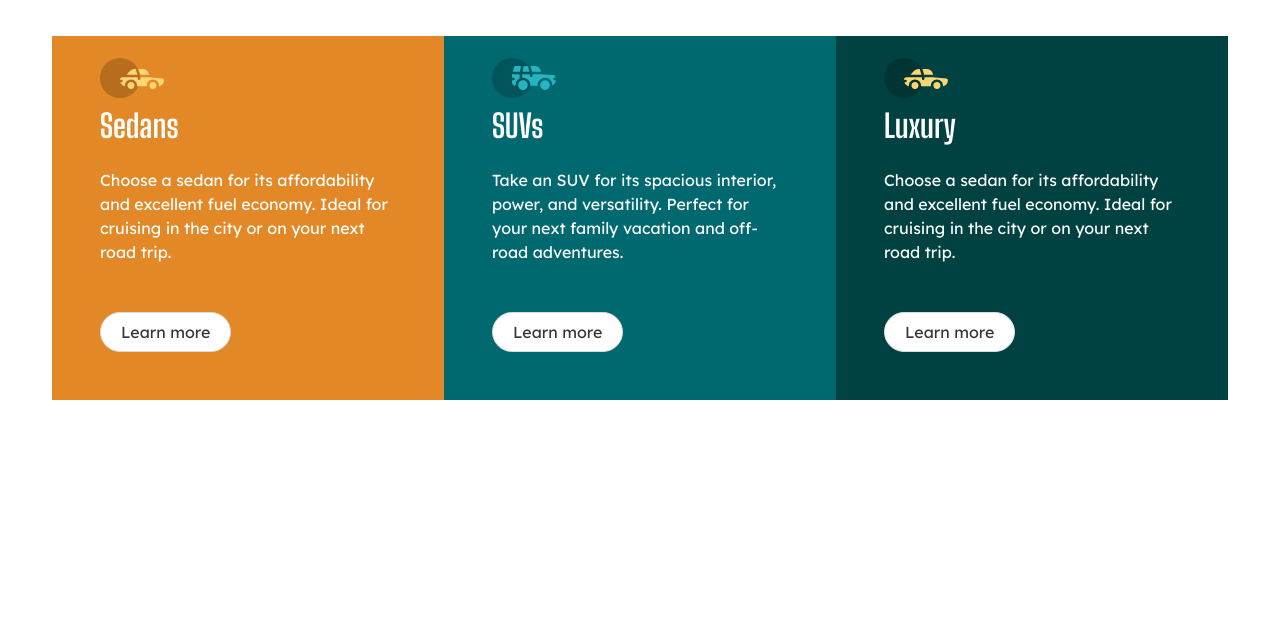
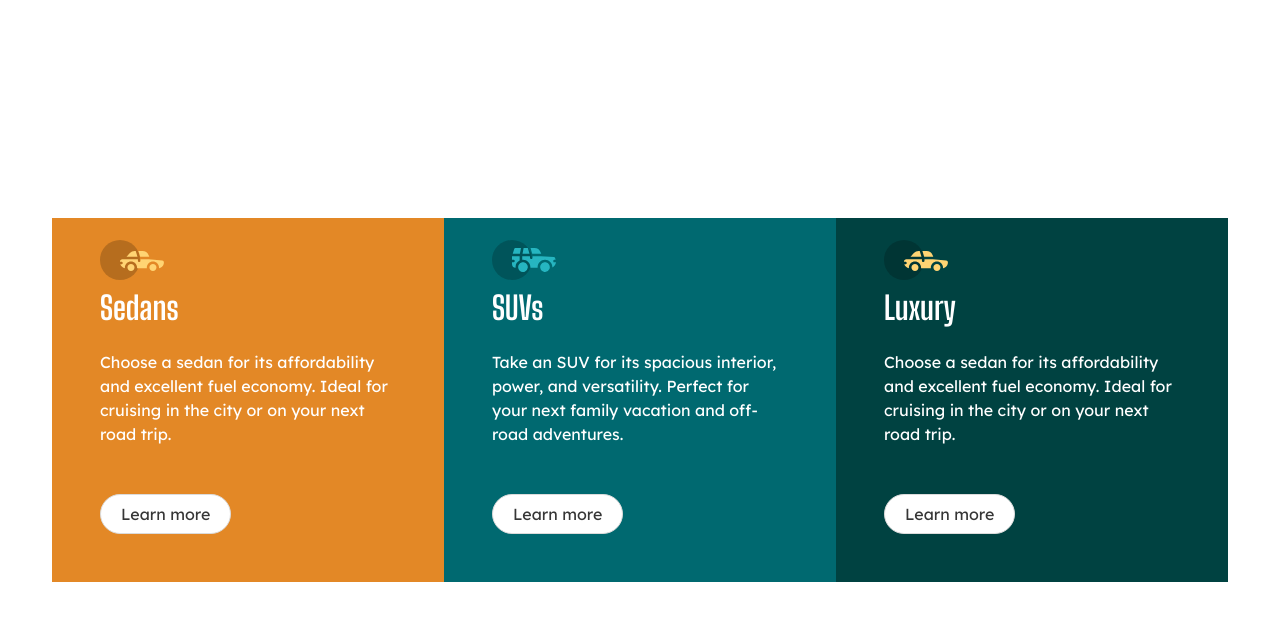
Before and after one commit to souza-vitor/3-column-preview-card-component, a plain HTML site: page index.html in a window 1280 px wide. Drawn offline with nearby package versions, Linux system fonts and the light colour scheme.

Commit message:
centralizando o componente

```diff
--- a/custom.css
+++ b/custom.css
@@ -1,5 +1,13 @@
 @import url('https://fonts.googleapis.com/css2?family=Big+Shoulders+Display:wght@700&family=Lexend+Deca&display=swap');
 
+
+main {
+    display: flex;
+    flex-direction: column;
+    align-items: center;
+    justify-content: center;
+    min-height: 100vh;
+}
 
 .sedan,
 .suv,
```
